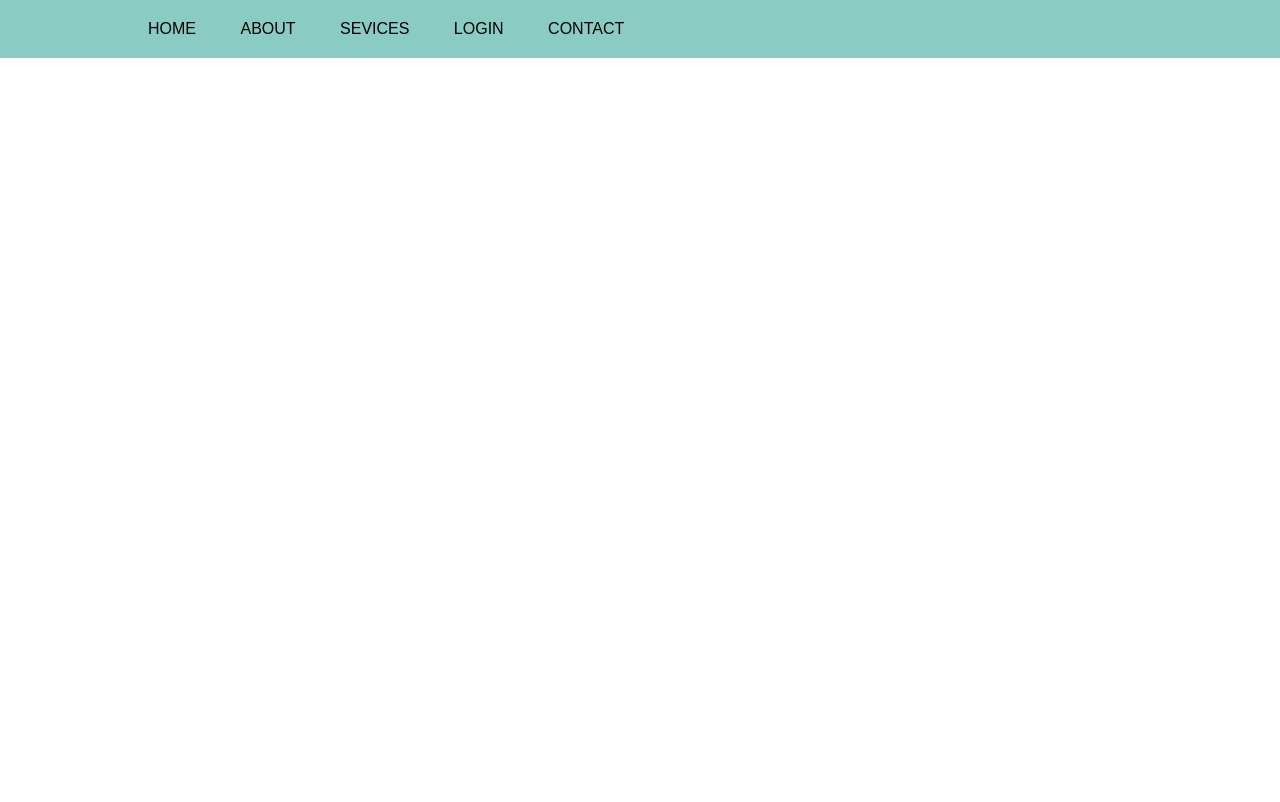
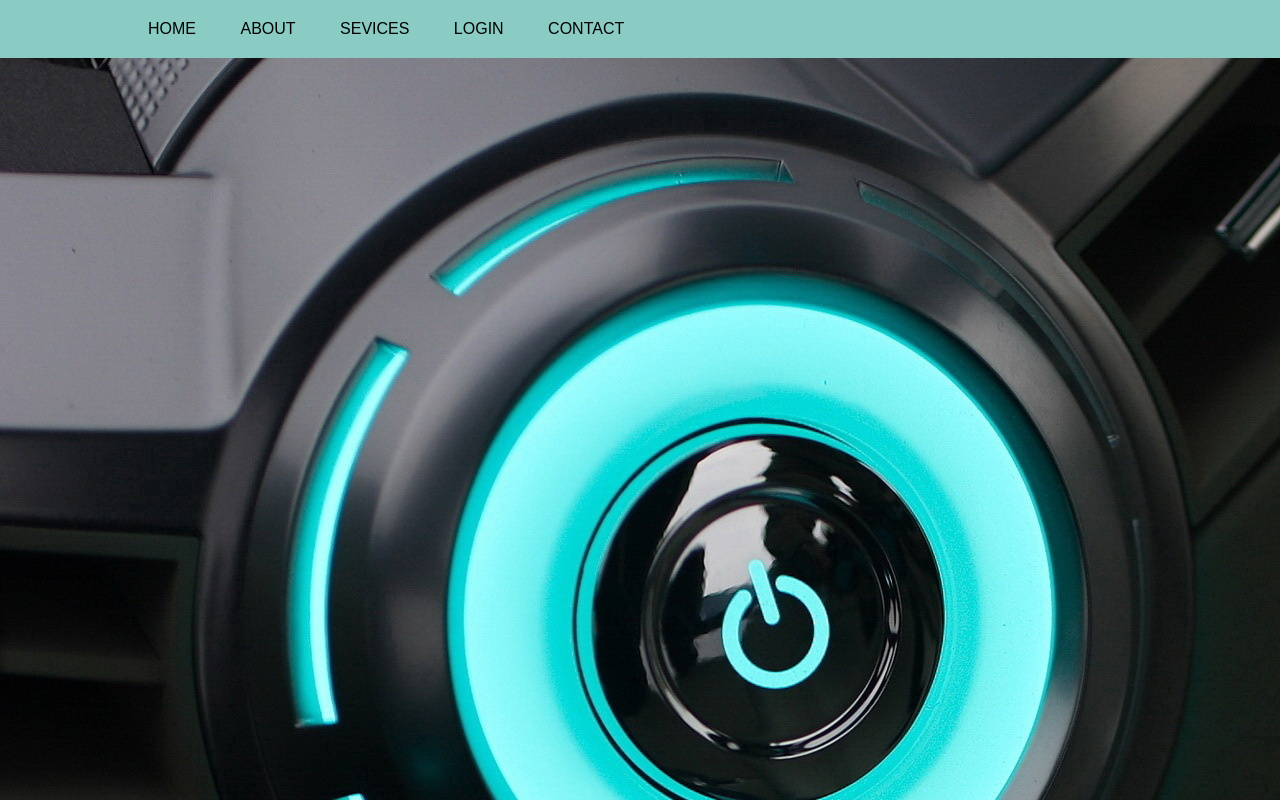
Before and after one commit to educationmotive4/educationmotive4.github.io, a plain HTML site: page index.html in a window 1280 px wide. Shown: the top 802 px of the page. Drawn offline with nearby package versions, Linux system fonts and the light colour scheme.

Commit message:
Update edu.css

```diff
--- a/edu.css
+++ b/edu.css
@@ -53,7 +53,7 @@ ul li a
 .img
 {
 	height: 100%;
-	background-image: url('../educateria0000/im1.jpg');
+	background-image: url('im1.jpg');
 	background-attachment: fixed;
 }
 
```
